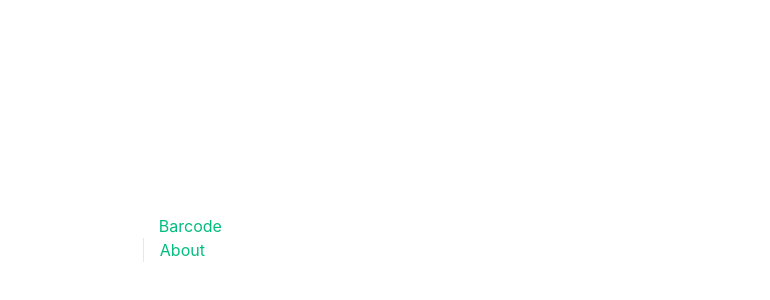
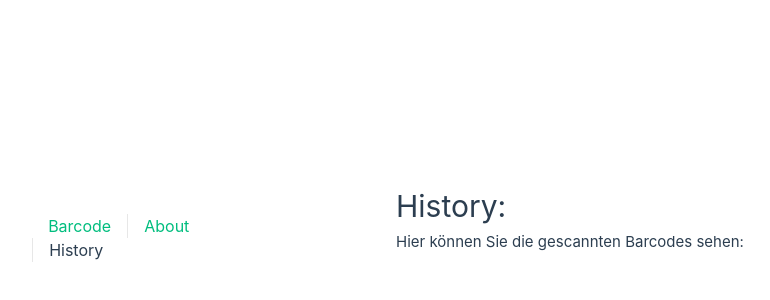
Before and after one commit to JonathanWekesser/barcode, a Vue app: page /history in a window 1280 px wide. Before the commit this address had no page. Shown: the part 170-470 px from the top of the page, without its empty margins (244-1014 px from the left). Built offline with nearby package versions, Linux system fonts and the light colour scheme.

Commit message:
History hinzugefügt

```diff
--- a/src/App.vue
+++ b/src/App.vue
@@ -8,6 +8,7 @@ import { RouterLink, RouterView } from 'vue-router'
       <nav>
         <RouterLink to="/">Barcode</RouterLink>
         <RouterLink to="/about">About</RouterLink>
+        <RouterLink to="/history">History</RouterLink>
       </nav>
     </div>
   </header>
--- a/src/components/History.vue
+++ b/src/components/History.vue
@@ -1,19 +1,8 @@
 <template>
   <div class="history">
-    <h1>About Us</h1>
+    <h1>History:</h1>
     <p>
-      Bei Fragen kontaktieren Sie uns, unter:
-      <ul>
-        <li>
-          Emircan Tutar: <a href="mailto:emircan.tutar@rwu.de">emircan.tutar@rwu.de</a>
-        </li>
-        <li>
-          Julian Hellstern: <a href="mailto:julian.hellstern@rwu.de">julian.hellstern@rwu.de</a>
-        </li>
-        <li>
-          Jonathan Wekesser: <a href="mailto:jonathan.wekesser@rwu.de">jonathan.wekesser@rwu.de</a>
-        </li>
-      </ul>
+      Hier können Sie die gescannten Barcodes sehen:
     </p>
   </div>
 </template>
--- a/src/router/index.js
+++ b/src/router/index.js
@@ -1,21 +1,26 @@
 import { createRouter, createWebHistory } from 'vue-router'
 import Barcode from '../components/Barcode.vue'
+import History from '../components/History.vue'
+import About from '../components/About.vue'
+
 
 const router = createRouter({
   history: createWebHistory(import.meta.env.BASE_URL),
   routes: [
     {
       path: '/',
-      name: 'barcode',
+      name: 'Barcode',
       component: Barcode
     },
     {
       path: '/about',
       name: 'about',
-      // route level code-splitting
-      // this generates a separate chunk (About.[hash].js) for this route
-      // which is lazy-loaded when the route is visited.
-      component: () => import('../components/About.vue')
+      component: About
+    },
+    {
+      path: '/history',
+      name: 'history',
+      component: History
     }
   ]
 })
```
